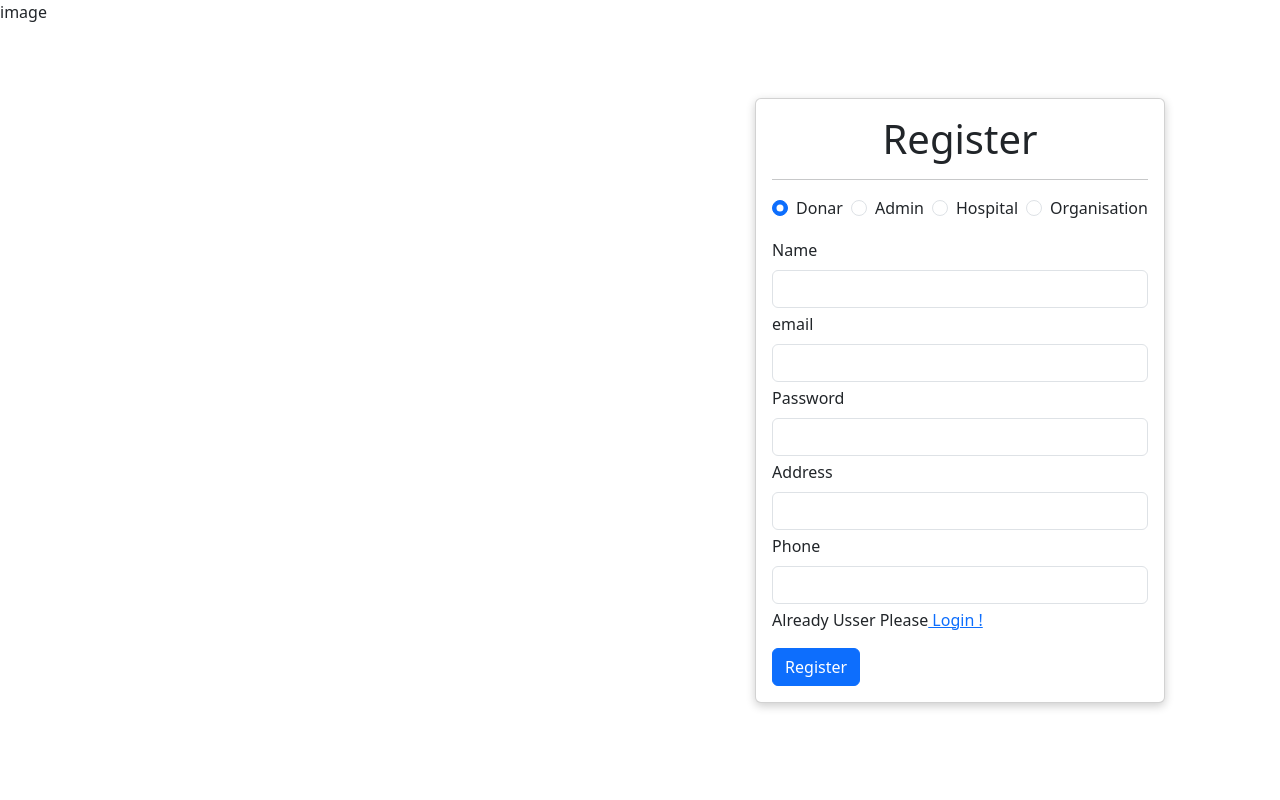
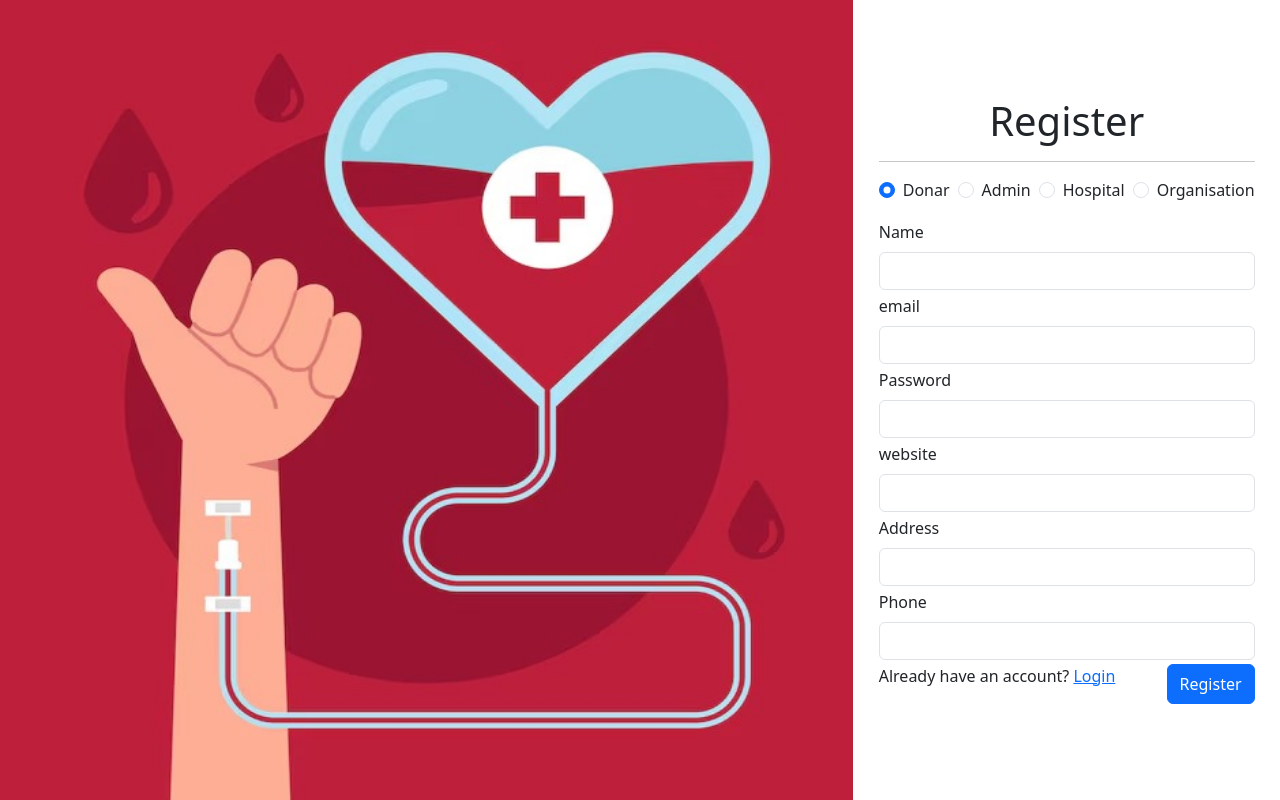
Before and after one commit to sneha-2510/Blood-Bank-Management-System, a React (Create React App) app in the folder client/: page /register in a window 1280 px wide. Built offline with nearby package versions, Linux system fonts and the light colour scheme.

Commit message:
fix : login and register page

```diff
--- a/client/src/components/shared/Form/Form.js
+++ b/client/src/components/shared/Form/Form.js
@@ -1,8 +1,7 @@
-import React, { useState } from 'react'
-import InputType from './InputType';
-import { Link } from 'react-router-dom';
-import { handleLogin, handleRegister } from '../../../services/authService';
-
+import React, { useState } from "react";
+import InputType from "./InputType";
+import { Link } from "react-router-dom";
+import { handleLogin, handleRegister } from "../../../services/authService";
 
 const Form = ({ formType, submitBtn, formTitle }) => {
   const [email, setEmail] = useState("");
@@ -168,7 +167,14 @@ const Form = ({ formType, submitBtn, formTitle }) => {
                     value={password}
                     onChange={(e) => setPassword(e.target.value)}
                   />
-
+                  <InputType
+                    labelText={"website"}
+                    labelFor={"forWebsite"}
+                    inputType={"text"}
+                    name={"website"}
+                    value={website}
+                    onChange={(e) => setWebsite(e.target.value)}
+                  />
                   <InputType
                     labelText={"Address"}
                     labelFor={"forAddress"}
@@ -194,25 +200,25 @@ const Form = ({ formType, submitBtn, formTitle }) => {
         <div className="d-flex flex-row justify-content-between">
           {formType === "login" ? (
             <p>
-              Not registered yet?
-              <Link to="/register"> Register Here..</Link>
+              Don't have an account?{" "}
+              <Link to="/register"> Register here</Link>
             </p>
           ) : (
             <p>
-              Already Usser Please
-              <Link to="/login"> Login !</Link>
+              Already have an account?{" "}
+              <Link to="/login"> Login </Link>
             </p>
           )}
+          <button className="btn btn-primary" style={{
+            // display: "block",
+            // width: "100%"
+          }} type="submit">
+            {submitBtn}
+          </button>
         </div>
-
-        <button className="btn btn-primary" type="submit">
-          {submitBtn}
-        </button>
-
-
       </form>
     </div>
-  )
-}
+  );
+};
 
-export default Form
+export default Form;
--- a/client/src/index.css
+++ b/client/src/index.css
@@ -8,8 +8,10 @@
 /* Form */
 
 .form-banner img {
-  height: 100%;
+  height: 100vh;
+  /* Full viewport height */
   width: 100%;
+  overflow: hidden;
 }
 
 .form-container {
--- a/client/src/pages/auth/Login.css
+++ /dev/null
@@ -1,28 +0,0 @@
-.login-container {
-    background-image: ('./assets/images/image1.jpg');
-    background-size: cover;
-    background-position: center;
-    height: 100vh;
-    display: flex;
-    justify-content: center;
-    align-items: center;
-}
-
-.login-overlay {
-    background-color: rgba(0, 0, 0, 0.5);
-    /* Adds a dark overlay for better text visibility */
-    width: 100%;
-    height: 100%;
-    display: flex;
-    justify-content: center;
-    align-items: center;
-}
-
-.form-container {
-    background: white;
-    padding: 20px;
-    border-radius: 8px;
-    box-shadow: 0 4px 8px rgba(0, 0, 0, 0.1);
-    max-width: 400px;
-    width: 100%;
-}
--- a/client/src/pages/auth/Login.js
+++ b/client/src/pages/auth/Login.js
@@ -1,38 +1,32 @@
-import React from 'react'
-import Form from '../../components/shared/Form/Form';
-import { useSelector } from 'react-redux';
-import Spinner from '../../components/shared/Spinner';
-import toast from 'react-hot-toast';
-
+import React from "react";
+import Form from "../../components/shared/Form/Form";
+import { useSelector } from "react-redux";
+import Spinner from "./../../components/shared/Spinner";
 
 const Login = () => {
   const { loading, error } = useSelector((state) => state.auth);
   return (
     <>
-      {error && <span>{toast.error(error)}</span>}
+      {error && <span>{alert(error)}</span>}
       {loading ? (
         <Spinner />
       ) : (
         <div className="row g-0">
-          <div className="col-md-6 form-banner">
 
-            <img src="./assets/images/image1.jpg" alt="loginImage" />
+          <div className="col-md-8 form-banner">
+            <img src="./assets/images/image2.jpg" alt="loginImage" />
           </div>
-          <div className="col form-container" style={{ display: "flex", justifyContent: 'center', alignItems: "center" }}>
-            <div className='card shadow'>
-              <div className='card-body'>
-                <Form
-                  formTitle={"Login Page"}
-                  submitBtn={"Login"}
-                  formType={"login"}
-                />
-              </div>
-            </div>
+          <div className="col-md-4 form-container">
+            <Form
+              formTitle={"Login Page"}
+              submitBtn={"Login"}
+              formType={"login"}
+            />
           </div>
         </div>
       )}
     </>
-  )
-}
+  );
+};
 
 export default Login;
--- a/client/src/pages/auth/Register.js
+++ b/client/src/pages/auth/Register.js
@@ -1,37 +1,31 @@
-import React from 'react'
-import Form from '../../components/shared/Form/Form'
-import Spinner from '../../components/shared/Spinner'
-import toast from 'react-hot-toast'
-import { useSelector } from 'react-redux'
+import React from "react";
+import Form from "../../components/shared/Form/Form";
+import { useSelector } from "react-redux";
+import Spinner from "../../components/shared/Spinner";
 
 const Register = () => {
-   const { loading, error } = useSelector((state) => state.auth);
+  const { loading, error } = useSelector((state) => state.auth);
   return (
-      <>
-       {error && <span>{toast.error(error)}</span>}
+    <>
+      {error && <span>{alert(error)}</span>}
       {loading ? (
         <Spinner />
       ) : (
         <div className="row g-0">
-          <div className="col-md-6 form-banner ">
-            <p>image</p>
-            {/* <img src="./assets/images/banner2.jpg" alt="registerImage" /> */}
+          <div className="col-md-8 form-banner ">
+            <img src="./assets/images/image1.jpg" alt="registerImage" />
           </div>
-          <div className="col form-container" style={{display:"flex",justifyContent:'center',alignItems:"center"}}>
-            <div className='card shadow'>
-              <div className='card-body'>
+          <div className="col-md-4 form-container">
             <Form
               formTitle={"Register"}
               submitBtn={"Register"}
               formType={"register"}
             />
-            </div>
-            </div>
           </div>
         </div>
       )}
     </>
-  )
-}
+  );
+};
 
 export default Register;
```
Also changed, not shown: client/public/assets/images/image1.jpg, client/public/assets/images/image2.jpg (added), client/src/components/shared/Form/InputType.js (line endings or trailing spaces).
